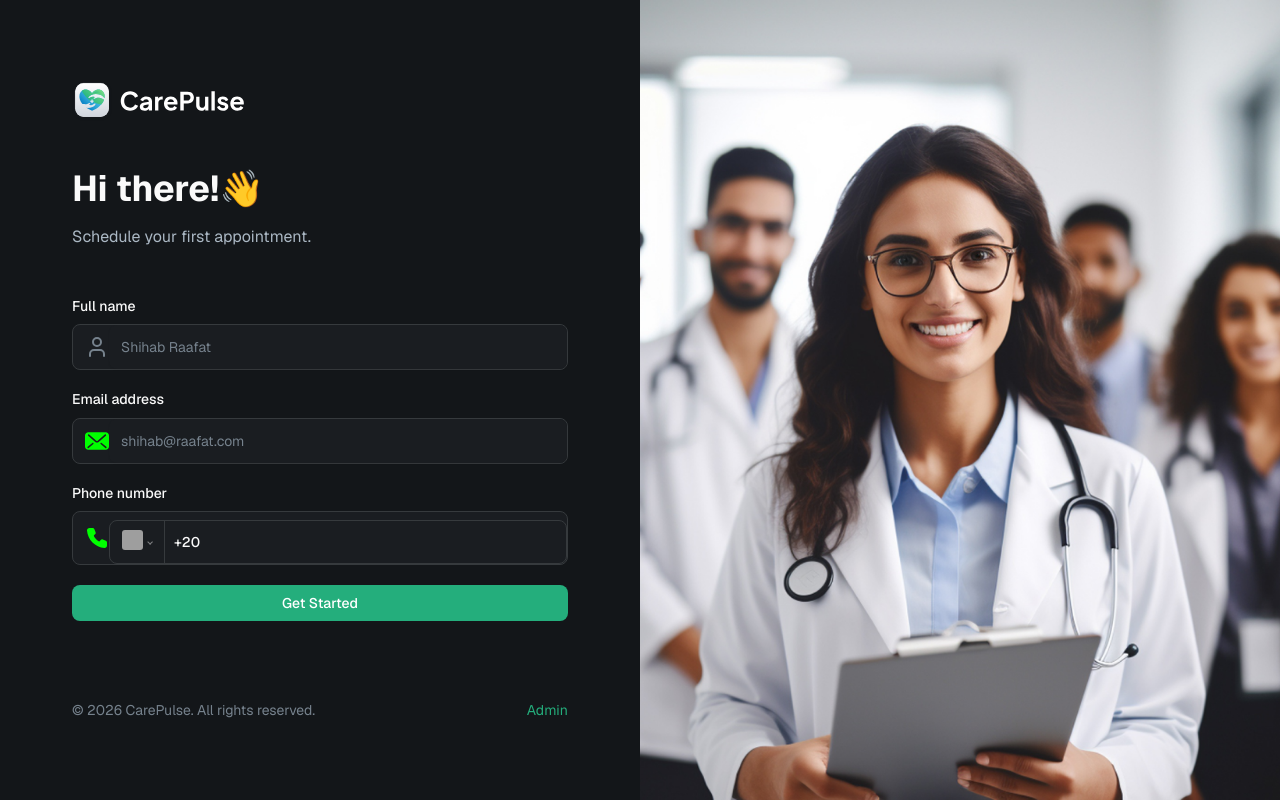
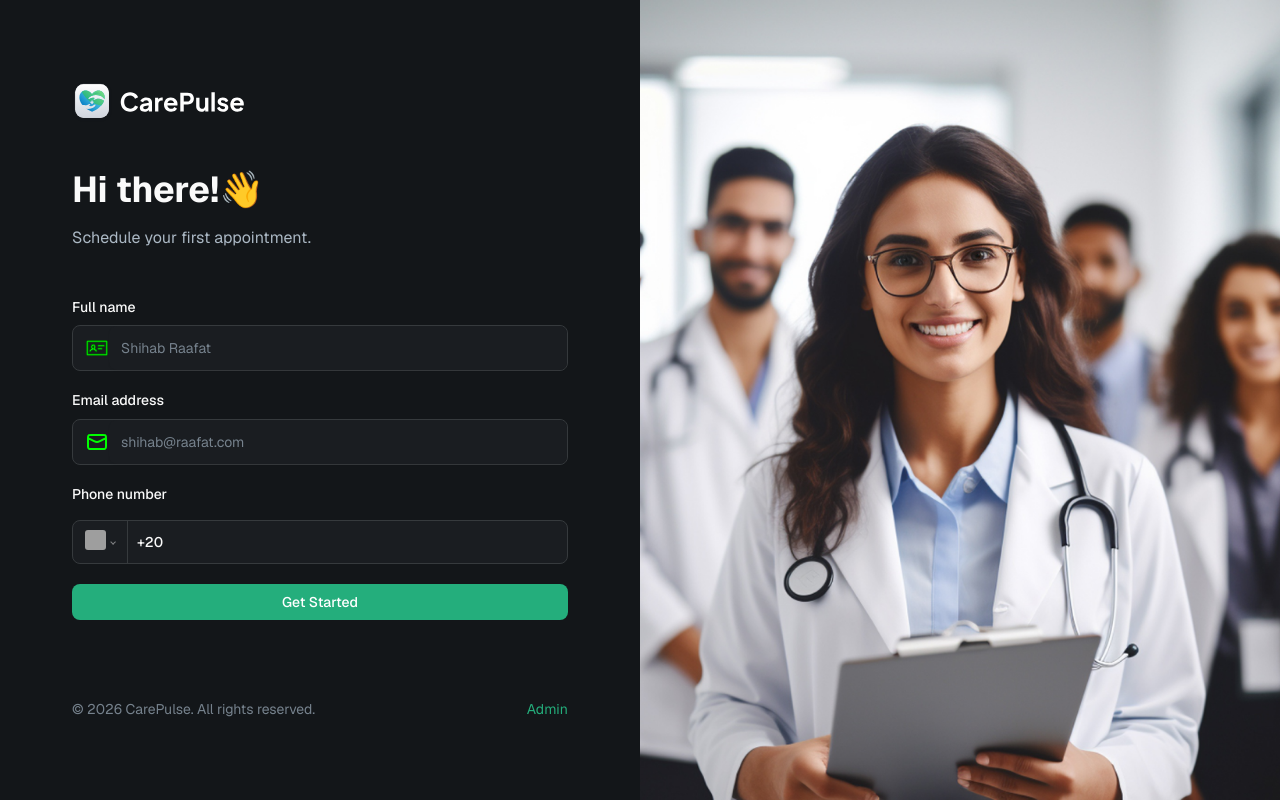
Before and after one commit to ShihabRaafatTechnology/Clinic, a Next.js app: page / in a window 1280 px wide. Built offline with nearby package versions, Linux system fonts and the light colour scheme; grey boxes are pictures that could not be loaded.

Commit message:
Initial Home Page

```diff
--- a/app/layout.tsx
+++ b/app/layout.tsx
@@ -20,7 +20,11 @@ export const metadata: Metadata = {
 
 export default function RootLayout({ children }: LayoutProps<"/">) {
   return (
-    <html lang="en" className={cn("font-sans", geist.variable)}>
+    <html
+      lang="en"
+      suppressHydrationWarning
+      className={cn("font-sans", geist.variable)}
+    >
       <body
         className={cn(
           "min-h-screen bg-dark-300 font-sans antialiased",
--- a/components/CustomFormField.tsx
+++ b/components/CustomFormField.tsx
@@ -75,13 +75,13 @@ function CustomFormField<T extends FieldValues>({
 
           <div className="relative w-full">
             <div
-              className={`flex items-center rounded-md border bg-dark-400 transition-colors ${
+              className={`${fieldType === FormFieldType.PHONE_INPUT ? "" : "flex items-center rounded-md border bg-dark-400 transition-colors"} ${
                 fieldState.invalid
                   ? "border-red-500 focus-within:border-red-500"
                   : "border-dark-500 focus-within:border-primary/60"
               }`}
             >
-              {iconSrc && (
+              {iconSrc && fieldType !== FormFieldType.PHONE_INPUT && (
                 <Image
                   src={iconSrc}
                   height={24}
@@ -134,6 +134,7 @@ function CustomFormField<T extends FieldValues>({
                 }
                 subtitle={suggestionSubtitle}
                 onSelect={(value) => field.onChange(value)}
+                iconSrc={iconSrc}
               />
             )}
           </div>
--- a/components/Suggestions.tsx
+++ b/components/Suggestions.tsx
@@ -7,6 +7,8 @@ interface SuggestionsProps {
   items: string[];
   onSelect: (value: string) => void;
   subtitle?: string;
+  /** Icon shown per suggestion row — pass the field's own icon */
+  iconSrc?: string;
 }
 
 /**
@@ -17,6 +19,7 @@ export function Suggestions({
   items,
   onSelect,
   subtitle = "Saved",
+  iconSrc = "/assets/icons/card-id.svg",
 }: SuggestionsProps) {
   if (items.length === 0) return null;
 
@@ -37,7 +40,7 @@ export function Suggestions({
             className="flex w-full cursor-pointer items-center gap-3 px-4 py-3 text-left transition-colors hover:bg-dark-500"
           >
             <span className="flex size-9 shrink-0 items-center justify-center rounded-lg border border-dark-500 bg-dark-500">
-              <Image src="/assets/icons/card-id.svg" alt="" width={18} height={18} />
+              <Image src={iconSrc} alt="" width={18} height={18} />
             </span>
             <span className="min-w-0 flex-1">
               <span className="block truncate text-sm font-medium text-white">
--- a/components/forms/PatientForm.tsx
+++ b/components/forms/PatientForm.tsx
@@ -58,7 +58,7 @@ export const PatientForm = () => {
           name="name"
           label="Full name"
           placeholder="Shihab Raafat"
-          iconSrc="/assets/icons/user.svg"
+          iconSrc="/assets/icons/card-id.svg"
           iconAlt="user"
           suggestions={names.values}
           suggestionSubtitle="Saved name"
```
Also changed, not shown: public/assets/icons/email.svg, public/assets/icons/phone.svg.
